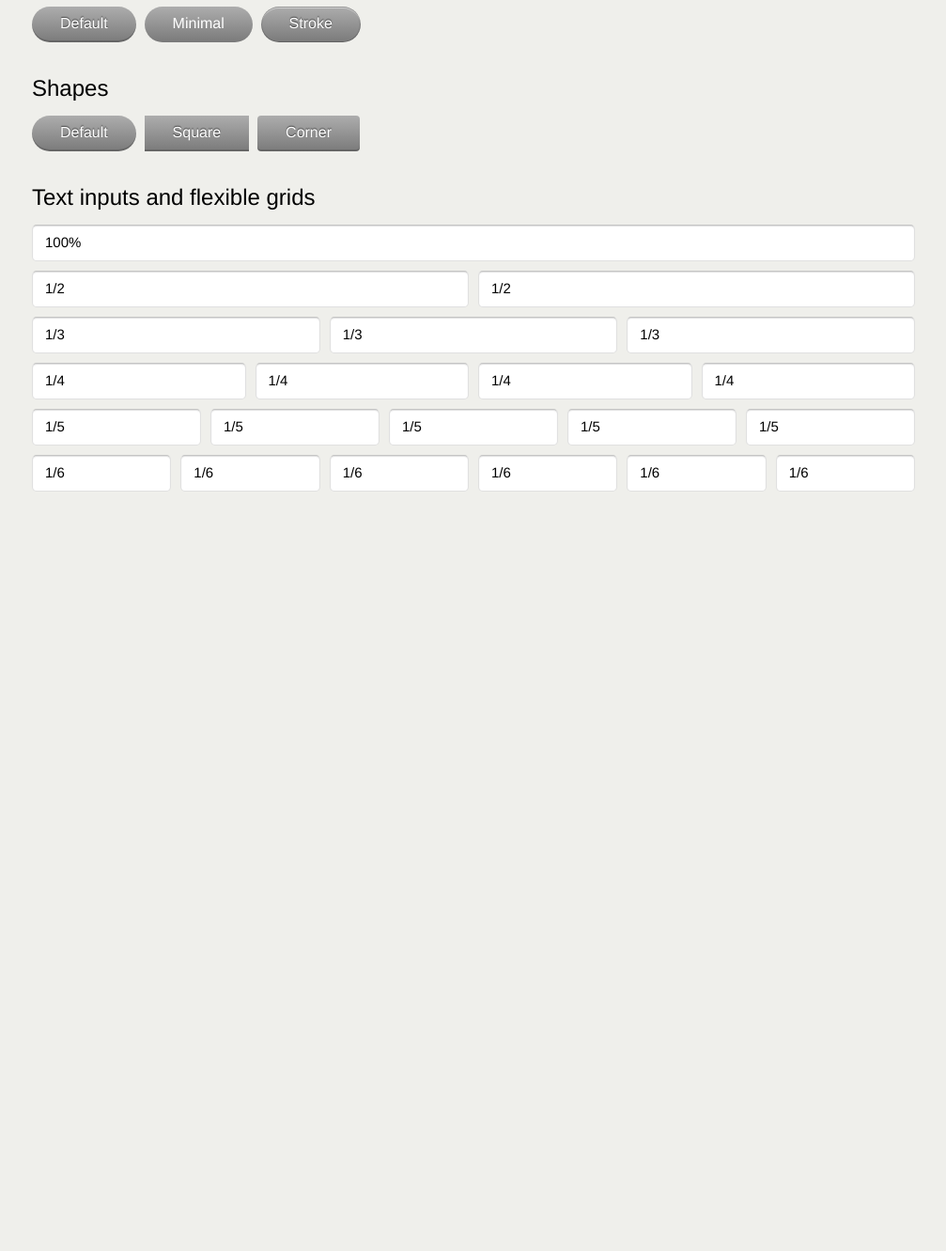
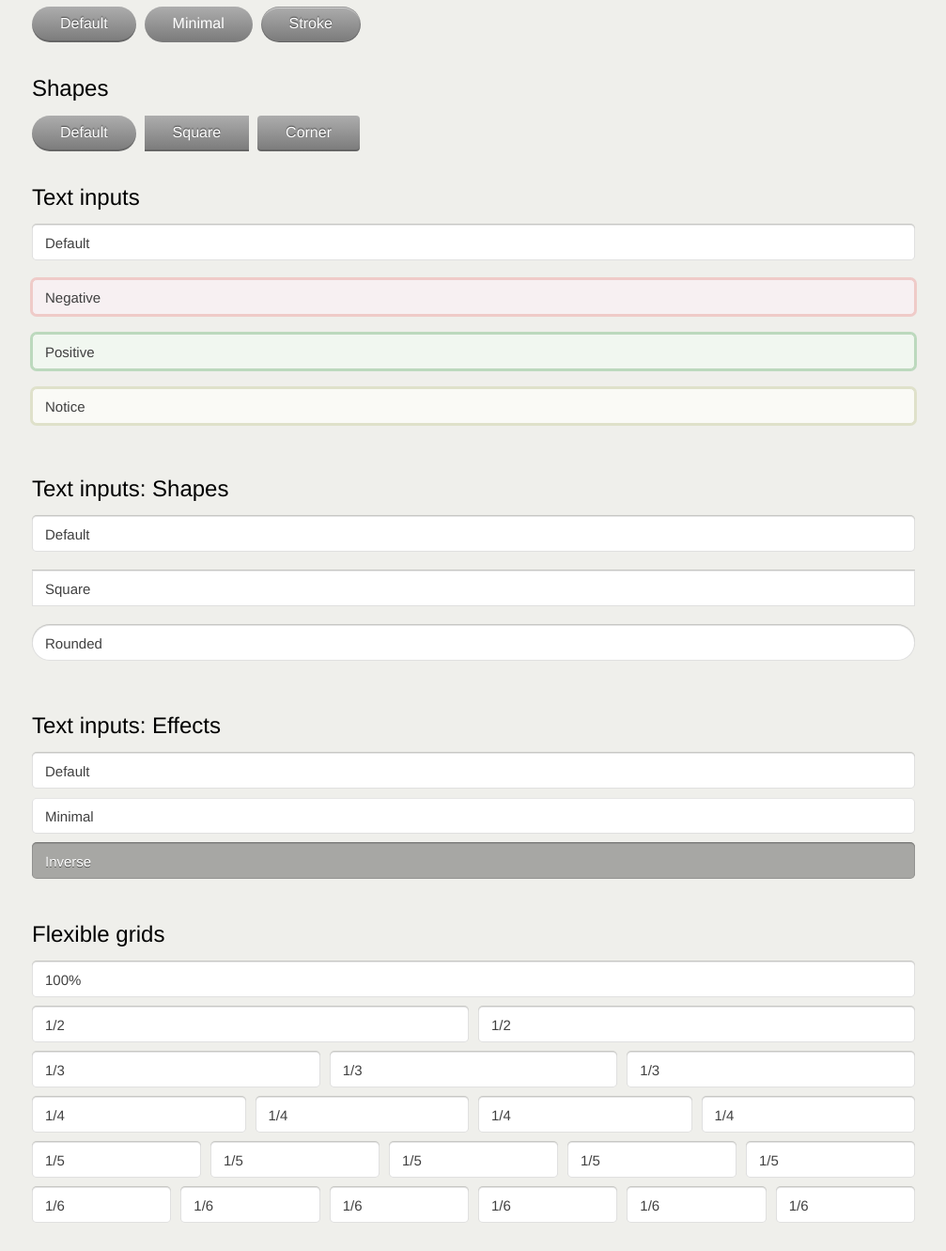
Before and after one commit to iurevych/The-Bricks, a Rails app: page / in a window 1280 px wide. Shown: the part 419-1750 px from the top of the page at 94% size, without its empty margins (136-1143 px from the left). Before the commit the page ends 942 px from the top, so only its background shows below. Run offline with Rails 7, Linux system fonts and the light colour scheme; style sheets or scripts are compiled from the project's sources; some libraries are stand-ins or nearby versions.

Commit message:
Text inputs modifiers

```diff
--- a/app/assets/stylesheets/modules/button.sass
+++ b/app/assets/stylesheets/modules/button.sass
@@ -80,7 +80,7 @@
 
 
   // ---------------------------
-  // Shapes: squared | slightly rounded corners
+  // Shapes
   // ---------------------------
   &.is-square
     border-radius: 0
--- a/app/assets/stylesheets/modules/input.sass
+++ b/app/assets/stylesheets/modules/input.sass
@@ -10,16 +10,74 @@ input[type='email'],
 input[type='search']
   background-color: #fff
   border: 1px solid rgba(#000, .12)
-  border-top-color: rgba(#000, .23)
+  border-top-color: rgba(#000, .1)
   border-radius: 5px
+  color: #404040
   float: none
   font: 500 15px/normal $base-font
-  height: 39px
-  line-height: 20px
+  height: 38px
+  line-height: 19px
   margin: 0 -4px 0 0
-  padding: 6px 13px 9px
+  padding: 9px 13px
   vertical-align: middle
   width: 100%
   +box-sizing
-  +box-shadow(inset 0 1px 1px rgba(#000, .13))
+  +box-shadow(0 -1px 0 rgba(#000, .17))
   +inline-block
+  +transition(.1s)
+
+  &:hover,
+  &:focus
+    border-color: #c6dfed
+    +box-shadow(0 0 0 2px rgba(#89c7ef, .4))
+
+  &:focus
+    background-color: #f3f8fc
+
+
+  // ------------------------
+  // Colors
+  // ------------------------
+  &.is-negative
+    background-color: #f7f0f2
+    border-color: #efcac8
+    +box-shadow(0 0 0 2px rgba(#ee9393, .4))
+
+  &.is-positive
+    background-color: #f1f7f0
+    border-color: #bcd8bd
+    +box-shadow(0 0 0 2px rgba(#6fb679, .4))
+
+  &.is-notice
+    background-color: #fafaf6
+    border-color: #dfe1ca
+    +box-shadow(0 0 0 2px rgba(#c6cb99, .4))
+
+
+  // ------------------------
+  // Effects
+  // ------------------------
+  &.is-minimal
+    +box-shadow(none)
+
+  &.is-inverse
+    background-color: #a7a7a4
+    color: #fff
+    text-shadow: 0 1px 0 rgba(#000, .5)
+    +box-shadow(0 -1px 0 rgba(#000, .5))
+    &:hover,
+    &:focus
+      border-color: #ccc
+      +box-shadow(0 0 0 2px rgba(#999, .4))
+    &:focus
+      background-color: #999
+
+
+  // ------------------------
+  // Shapes
+  // ------------------------
+  &.is-square
+    border-radius: 0
+
+  &.is-rounded
+    border-radius: 90px
--- a/app/views/application/bricks.haml
+++ b/app/views/application/bricks.haml
@@ -32,7 +32,43 @@
   .button.is-corner.mrs Corner
 
 .pvl
-  %h1.mbl Text inputs and flexible grids
+  %h1.mbl Text inputs
+  .form--row.mbl
+    %input{type: "text", value: "Default"}
+
+  .form--row.mbl
+    %input.is-negative{type: "text", value: "Negative"}
+
+  .form--row.mbl
+    %input.is-positive{type: "text", value: "Positive"}
+
+  .form--row.mbl
+    %input.is-notice{type: "text", value: "Notice"}
+
+.pvl
+  %h1.mbl Text inputs: Shapes
+  .form--row.mbl
+    %input{type: "text", value: "Default"}
+
+  .form--row.mbl
+    %input.is-square{type: "text", value: "Square"}
+
+  .form--row.mbl
+    %input.is-rounded{type: "text", value: "Rounded"}
+
+.pvl
+  %h1.mbl Text inputs: Effects
+  .form--row.mbm
+    %input{type: "text", value: "Default"}
+
+  .form--row.mbm
+    %input.is-minimal{type: "text", value: "Minimal"}
+
+  .form--row.mbm
+    %input.is-inverse{type: "text", value: "Inverse"}
+
+.pvl
+  %h1.mbl Flexible grids
   .form--row.mbm
     %input{type: "text", value: "100%"}
 
```
